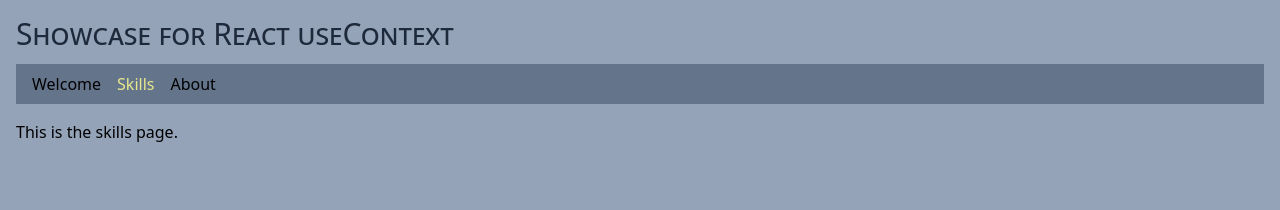
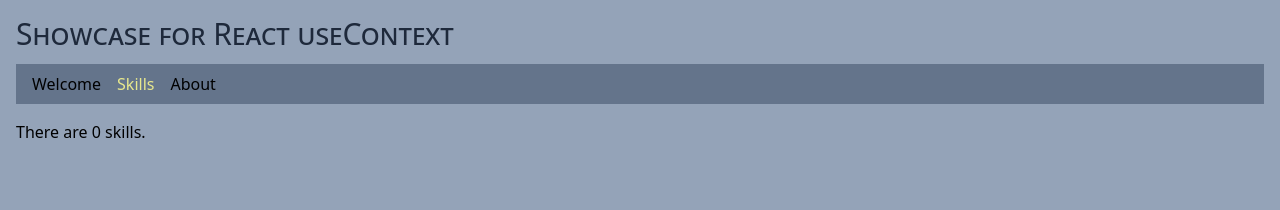
Before and after one commit to edwardtanguay/et881-useContextSite, a React (Vite) app: page /skills in a window 1280 px wide. Shown: the top 210 px of the page. Built offline with nearby package versions, Linux system fonts and the light colour scheme.

Commit message:
shows 0 skills

```diff
--- a/src/pages/PageSkills.tsx
+++ b/src/pages/PageSkills.tsx
@@ -1,5 +1,10 @@
+import { useContext } from "react"
+import { AppContext } from "../AppContext"
+
 export const PageSkills = () => {
+	const { skills } = useContext(AppContext);
+
 	return (
-		<p>This is the skills page.</p>
+		<p>There are {skills.length} skills.</p>
 	)
 }
```
Also changed, not shown: dev/notes.txt.
